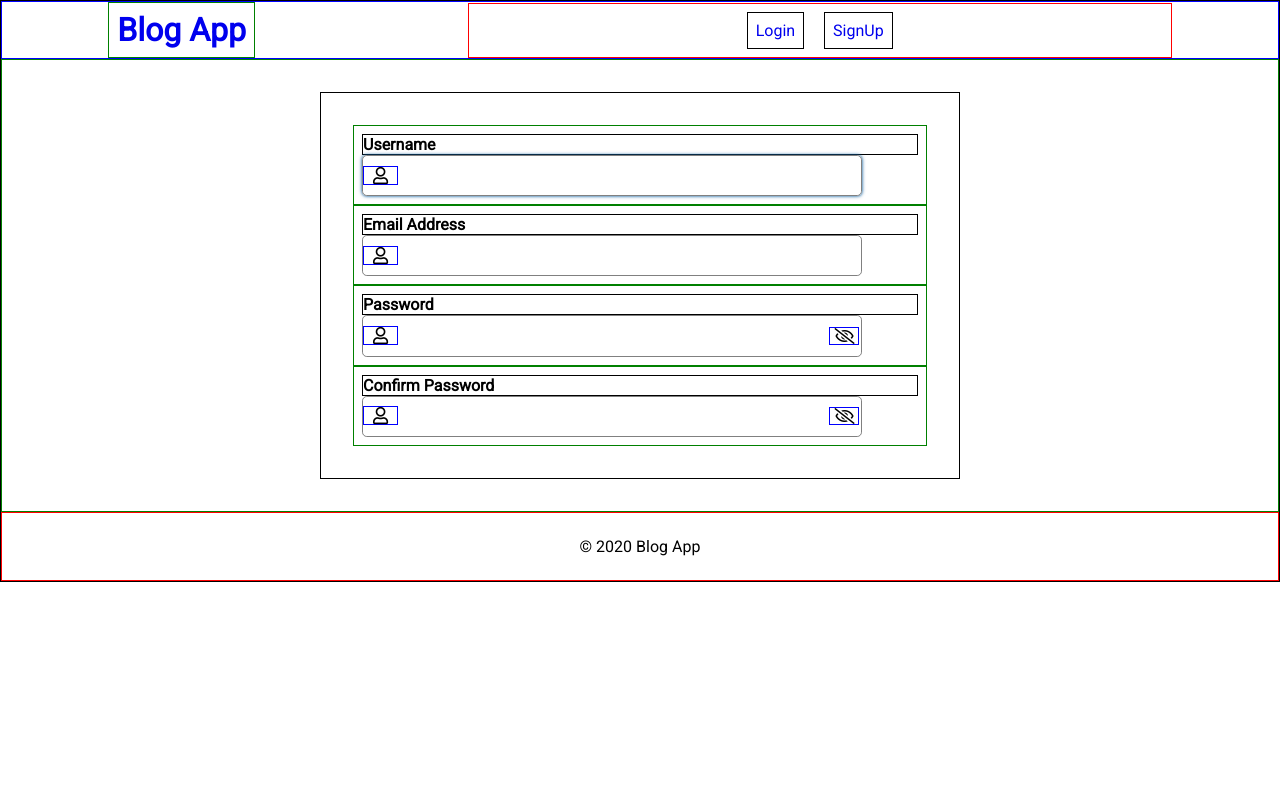
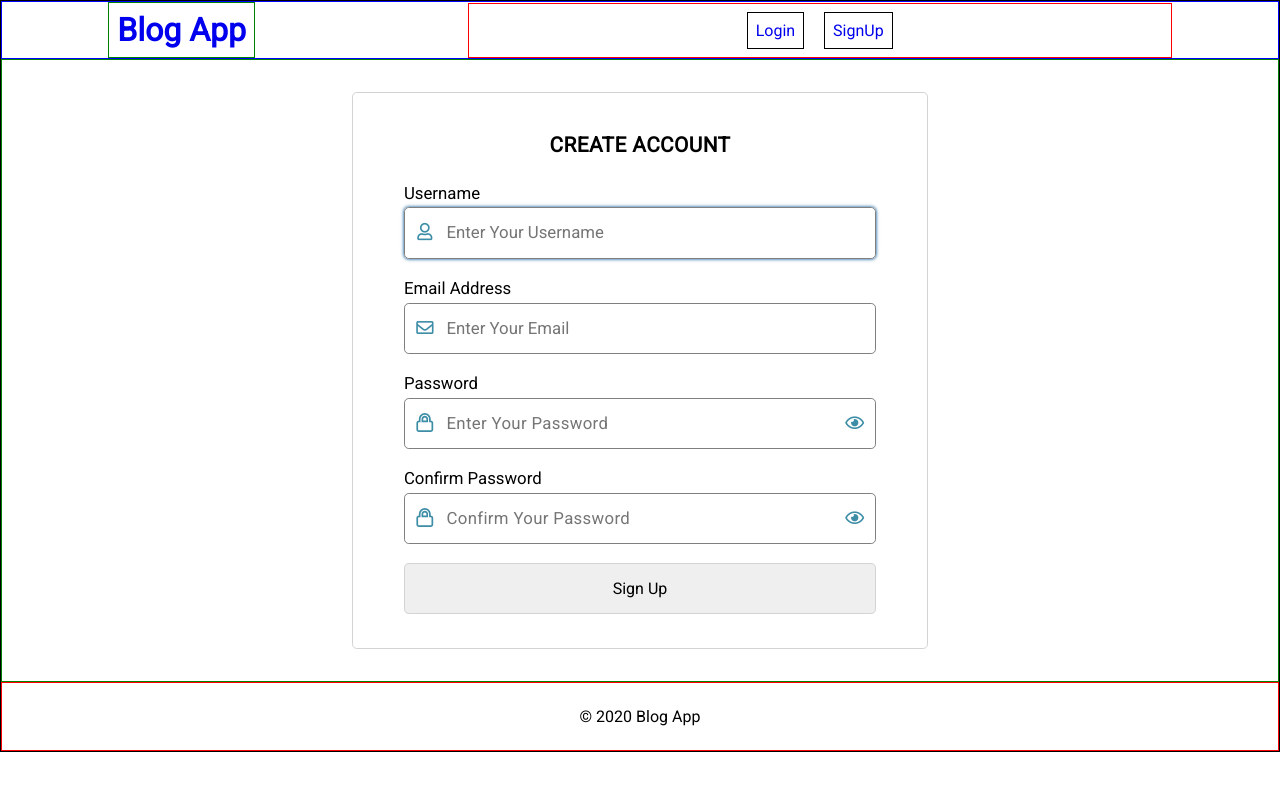
Before and after one commit to Seth250/blog-app, a Django app: page /signup/ in a window 1280 px wide. Run offline with Django 3.2, Linux system fonts and the light colour scheme; some libraries are stand-ins or nearby versions.

Commit message:
added more styles

```diff
--- a/accounts/forms.py
+++ b/accounts/forms.py
@@ -9,7 +9,8 @@ class UserSignUpForm(UserCreationForm):
 		max_length = 25,
 		widget=forms.TextInput(
 			attrs={
-				'class': 'text-input standard-input'
+				'class': 'text-input standard-input',
+				'placeholder': 'Enter Your Username'
 			}
 		),
 		label_suffix=""
@@ -21,7 +22,8 @@ class UserSignUpForm(UserCreationForm):
 		required=True,
 		widget=forms.TextInput(
 			attrs={
-				'class': 'text-input standard-input'
+				'class': 'text-input standard-input',
+				'placeholder': 'Enter Your Email'
 			}
 		),
 	)
@@ -33,7 +35,8 @@ class UserSignUpForm(UserCreationForm):
         widget=forms.PasswordInput(
         	attrs={
         		'autocomplete': 'new-password',
-        		'class': 'text-input password-input'
+        		'class': 'text-input password-input',
+				'placeholder': 'Enter Your Password'
         	}
         ),
 	)
@@ -45,7 +48,8 @@ class UserSignUpForm(UserCreationForm):
 	    widget=forms.PasswordInput(
 	    	attrs={
 	    		'autocomplete': 'new-password',
-	    		'class': 'text-input password-input'
+	    		'class': 'text-input password-input',
+				'placeholder': 'Confirm Your Password'
 	    	}
 	    )
 	)
--- a/accounts/static/accounts/css/styles.css
+++ b/accounts/static/accounts/css/styles.css
@@ -1,68 +1,97 @@
 .container{
+	--box-border-radius: 0.3rem;
 	/*border: 2px solid orange;*/
 	/*width: 55vw;*/
 	/*height: 50vh;*/
 }
 
-/*.form-header{
+.form-header{
+	/*border: 1px solid lightgrey;*/
 	text-align: center;
-}*/
+	padding: 1rem;
+}
+
+.form-header h2{
+	text-transform: uppercase;
+	font-size: 130%;
+	letter-spacing: 0.02em;
+}
 
 .form-container{
-	border: 1px solid black;
-	padding: 2rem;
-	width: 50vw;
+	/*border: 1px solid black;*/
+	border: 1px solid lightgrey;
+	border-radius: var(--box-border-radius);
+	padding: 1.5rem;
+	width: 45vw;
 	/*align-items: center;*/
 }
 
 .form-row{
-	border: 1px solid green;
+	--box-width: 92%;
+	--box-height: 3.2rem;
+	/*border: 1px solid green;*/
 	display: flex;
 	flex-flow: column;
 	justify-content: center;
-	/*align-items: center;*/
-	padding: 0.5rem;
+	align-items: center;
+	padding: 0.6rem 0.4rem;
 }
 
 .form-row label{
-	border: 1px solid black;
-	width: 100%;
-	font-weight: bold;
+	/*border: 1px solid black;*/
+	width: var(--box-width);
+	font-weight: 500;
+	font-size: 105%;
+	margin-bottom: 0.3rem;
 }
 
-.input-box{
+.input-container{
+	display: inline-block;
 	border: 1px solid grey;
-	border-radius: 0.3rem;
-	padding: 0.1rem 0;
-	width: 90%;
+	border-radius: var(--box-border-radius);
+	/*padding: 0.1rem 0;*/
+	height: var(--box-height);
+	width: var(--box-width);
 }
 
-.input-box:focus-within{
-	outline: none;
+.input-container:focus-within{
 	box-shadow: 0.02rem 0.02rem 0.2rem 0 rgba(18, 97, 160, 0.7),
 				-0.02rem -0.02rem 0.2rem 0 rgba(18, 97, 160, 0.7);
 }
 
-.input-box i{
-	border: 1px solid blue;
-	font-size: 108%;
-	text-align: center;
+.input-container i{
+	/*border: 1px solid blue;*/
+	display: inline-flex;
+	align-items: center;
+	justify-content: center;
+	color: #3d8da6;
+	height: 96%;
 }
 
-.input-box > i:nth-child(1){
-	width: 7%;
+.input-container > i:nth-child(1){
+	font-size: 108%;
+	margin-left: 0.5%;
+	width: 7.5%;
+	/*padding-left: 0.1rem*/
 }
 
 .password-toggler > i{
-	font-size: 100%;
-	width: 6%;
+	font-size: 105%;
+	width: 8%;
 }
 
 .text-input{
-	font: 1.08em var(--primary-font-family);
 	border: 0;
-	padding: 0.5rem 0;
-	/*height: 100%;*/
+	/*border: 1px solid black;*/
+	font: 1.05em var(--primary-font-family);
+	height: 96%;
+}
+
+.text-input:-webkit-autofill,
+.text-input:-webkit-autofill:hover,
+.text-input:-webkit-autofill:focus,
+.text-input:-webkit-autofill:active{
+	transition: color 3600s ease-out 0s, background 3600s ease-out 0s;
 }
 
 .text-input:focus{
@@ -70,9 +99,25 @@
 }
 
 .password-input{
-	width: 85%;
+	width: 82%;
+	letter-spacing: 0.02em;
 }
 
 .standard-input{
-	width: 92%;
+	width: 90%;
 }
+
+.fa.fa-lock{
+	color: transparent;
+	-webkit-text-stroke-width: 1.7px;
+	-webkit-text-stroke-color: #3d8da6;
+	font-size: 105%;
+}
+
+.submit-button{
+	width: var(--box-width);
+	height: var(--box-height);
+	border: 1px solid lightgrey;
+	border-radius: var(--box-border-radius);
+	font: 1em var(--primary-font-family);
+}
--- a/accounts/templates/accounts/signup.html
+++ b/accounts/templates/accounts/signup.html
@@ -31,23 +31,36 @@
 			</form>
 		</div> -->
 		<div class="form-container">
+			<div class="form-header">
+				<h2>Create Account</h2>
+			</div>
 			<form>
 				{% csrf_token %}
 				{% for field in form %}
 					{{ field.errors }}
 					<div class="form-row">
 						{{ field.label_tag }}
-						<div class="input-box">
-							<i class="far fa-user"></i>
+						<div class="input-container">
+							<i class="{% if 'username' in field.name %}
+													far fa-user
+												{% elif 'email' in field.name %}
+													far fa-envelope
+												{% else %}
+													fa fa-lock
+												{% endif %}">
+							</i>
 							{{ field }}
 							{% if 'password' in field.name %}
 								<a class="password-toggler">
-									<i class="far fa-eye-slash"></i>
+									<i class="far fa-eye"></i>
 								</a>
 							{% endif %}
 						</div>
 					</div>
 				{% endfor %}
+				<div class="form-row">
+					<button type="submit" class="submit-button">Sign Up</button>
+				</div>
 			</form>
 		</div>
 	</div>
--- a/blog/static/blog/css/styles.css
+++ b/blog/static/blog/css/styles.css
@@ -10,7 +10,7 @@ a{
 
 :root{
 	scroll-behavior: smooth;
-	font-smoothing: antialiased;
+	-webkit-font-smoothing: antialiased;
 	--primary-font-family: 'Roboto', sans-serif;
 }
 
```
